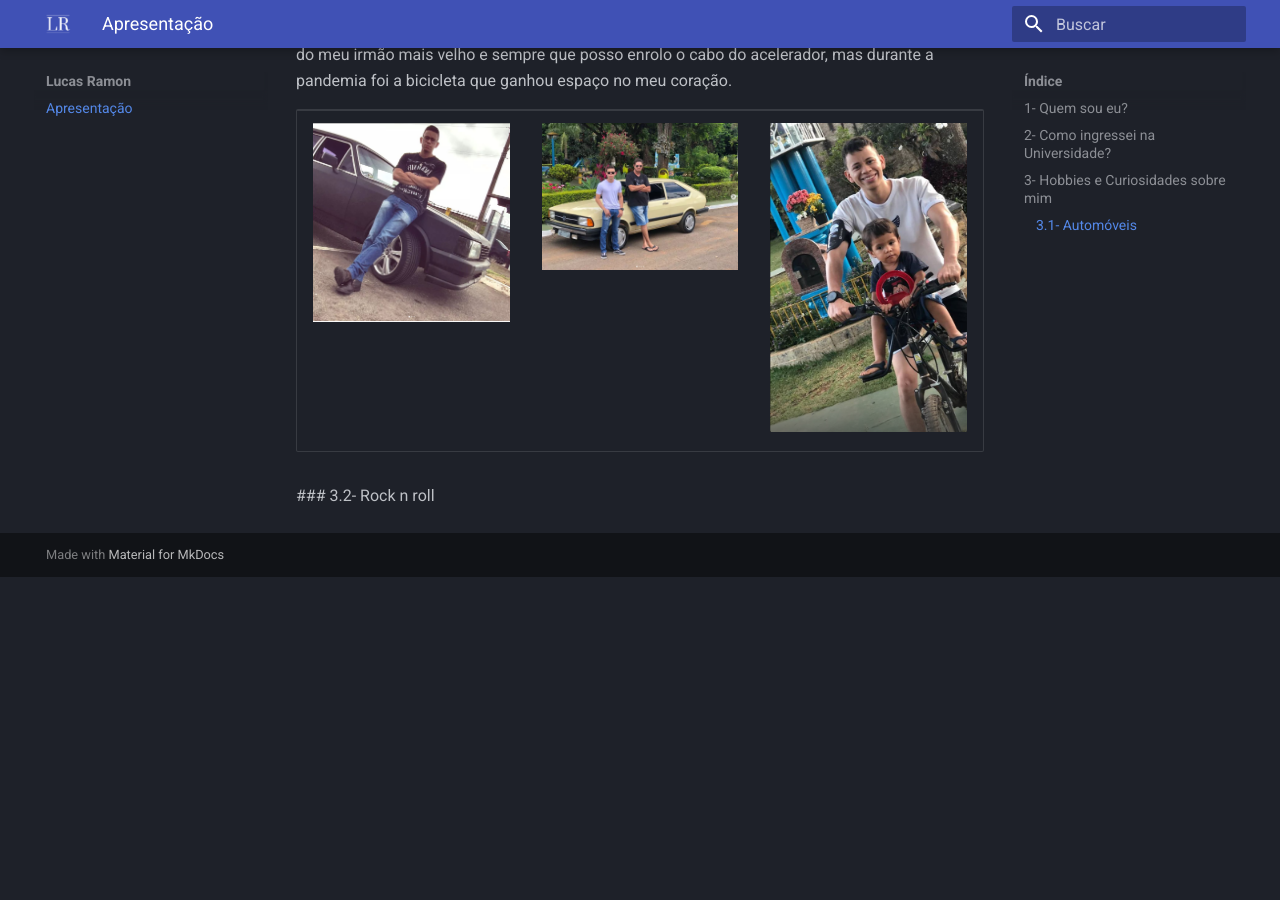
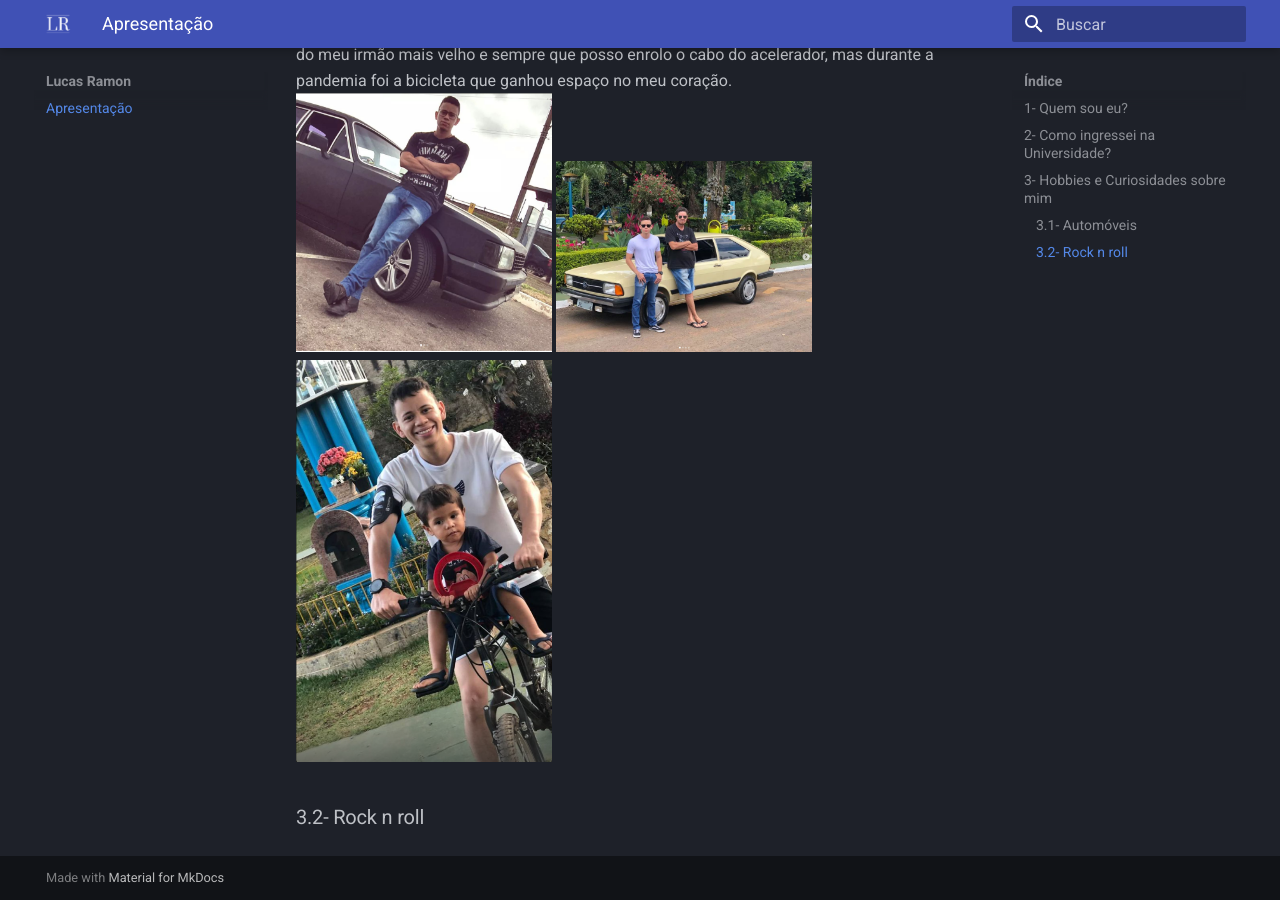
Before and after one commit to lramon2001/lramon2001.github.io, an MkDocs documentation site: the page built from docs/index.md, in a window 1280 px wide and 900 px high, scrolled down 841 px. Built offline with MkDocs 1.6.1 and Material for MkDocs 9.7.7, drawn with Linux system fonts in a browser that asks for light colours; before the commit the page ends 1418 px from its top, so only the background shows below that.

Commit message:
Update index.md

```diff
--- a/docs/index.md
+++ b/docs/index.md
@@ -15,17 +15,6 @@ Ingressei na Universidade em junho de 2018 pelo vestibular tradicional enquanto
 ## 3- Hobbies e Curiosidades sobre mim
 ### 3.1- Automóveis
 Sou apaixonado por carros, motocicletas e bicicletas. Gosto de dirigir o Opala 1989 do meu tio e o Passat LS do meu outro tio, minha família é bem engajada no negócio. Fazemos manutenção e consertos nos veículos da família para distração, é uma forma de aproveitar a companhia da parentada e de compartilhar o nosso amor por automóveis.Já a paixão por motocicletas herdei do meu irmão mais velho e sempre que posso enrolo o cabo do acelerador, mas durante a pandemia foi a bicicleta que ganhou espaço no meu coração.
-<table>
-<tr>
-<td align="center">
-<img src="./media/opala.png" width="256" height="256"/>
-  </td>
-<td align="center">
-  <img src="./media/passat.png" width="256" height="256"/>
-  </td>
-  <td align="center">
-   <img src="./media/bike.png" width="256" height="256"/>
-  </td>
-  </table>
+<img src="./media/opala.png" width="256" height="256"/> <img src="./media/passat.png" width="256" height="256"/><img src="./media/bike.png" width="256" height="256"/>
 
-  ### 3.2- Rock n roll
+### 3.2- Rock n roll
```
